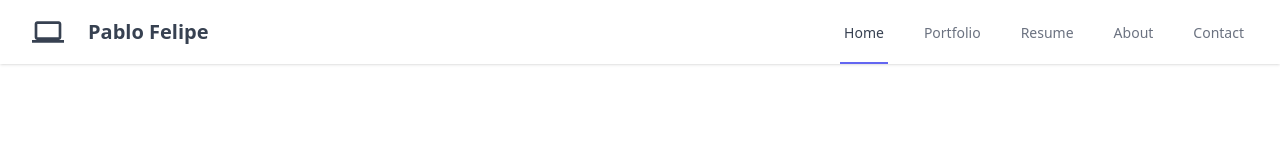
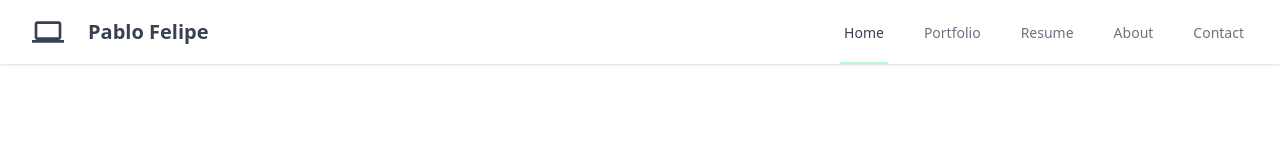
Before and after one commit to PabloFLPs/My-New-Portfolio, a React (Create React App) app: page / in a window 1280 px wide. Shown: the top 160 px of the page. Built offline with nearby package versions, Linux system fonts and the light colour scheme.

Commit message:
Changing main color style

```diff
--- a/src/components/NavigationBar.tsx
+++ b/src/components/NavigationBar.tsx
@@ -5,14 +5,14 @@ import { MdOutlineComputer, MdOutlineMenu, MdClose } from "react-icons/md";
 
 export default function NavigationBar() {
   return (
-    <Disclosure as="nav" className="bg-white shadow">
+    <Disclosure as="nav" className="bg-dark shadow text-white">
       {({ open }:any) => (
         <>
           <div className="max-w-7xl mx-auto px-2 sm:px-6 lg:px-8">
             <div className="relative flex justify-between h-16">
               <div className="absolute inset-y-0 left-0 flex items-center sm:hidden">
                 {/* Mobile menu button */}
-                <Disclosure.Button className="inline-flex items-center justify-center p-2 rounded-md text-gray-400 hover:text-gray-500 hover:bg-gray-100 focus:outline-none focus:ring-2 focus:ring-inset focus:ring-indigo-500">
+                <Disclosure.Button className="inline-flex items-center justify-center p-2 rounded-md text-gray-400 hover:text-gray-500 hover:bg-gray-100 focus:outline-none focus:ring-2 focus:ring-inset focus:ring-green-200">
                   <span className="sr-only">Open main menu</span>
                   {open ? (
                     <MdClose className="block h-6 w-6" aria-hidden="true" />
@@ -37,7 +37,7 @@ export default function NavigationBar() {
                   {/* Current: "border-indigo-500 text-gray-900", Default: "border-transparent text-gray-500 hover:border-gray-300 hover:text-gray-700" */}
                   <a
                     href="#"
-                    className="border-indigo-500 text-gray-700 inline-flex items-center px-1 pt-1 border-b-2 text-sm font-medium"
+                    className="border-green-200 text-gray-700 inline-flex items-center px-1 pt-1 border-b-2 text-sm font-medium"
                   >
                     Home
                   </a>
@@ -76,7 +76,7 @@ export default function NavigationBar() {
               <Disclosure.Button
                 as="a"
                 href="#"
-                className="bg-indigo-50 border-indigo-500 text-indigo-700 block pl-3 pr-4 py-2 border-l-4 text-base font-medium"
+                className="bg-dark-gray border-green-200 text-green-200 block pl-3 pr-4 py-2 border-l-4 text-base font-medium"
               >
                 Home
               </Disclosure.Button>
```
